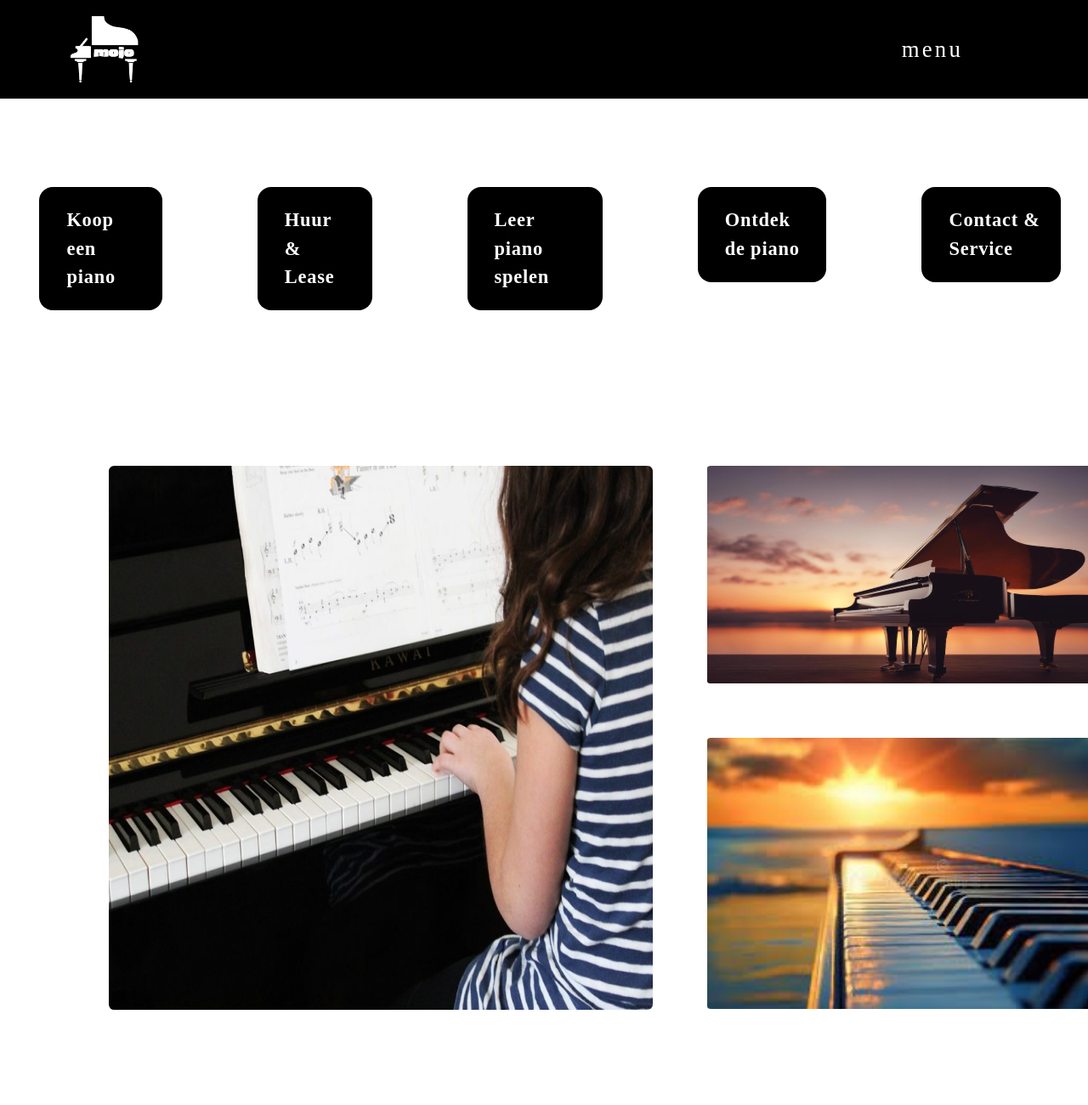
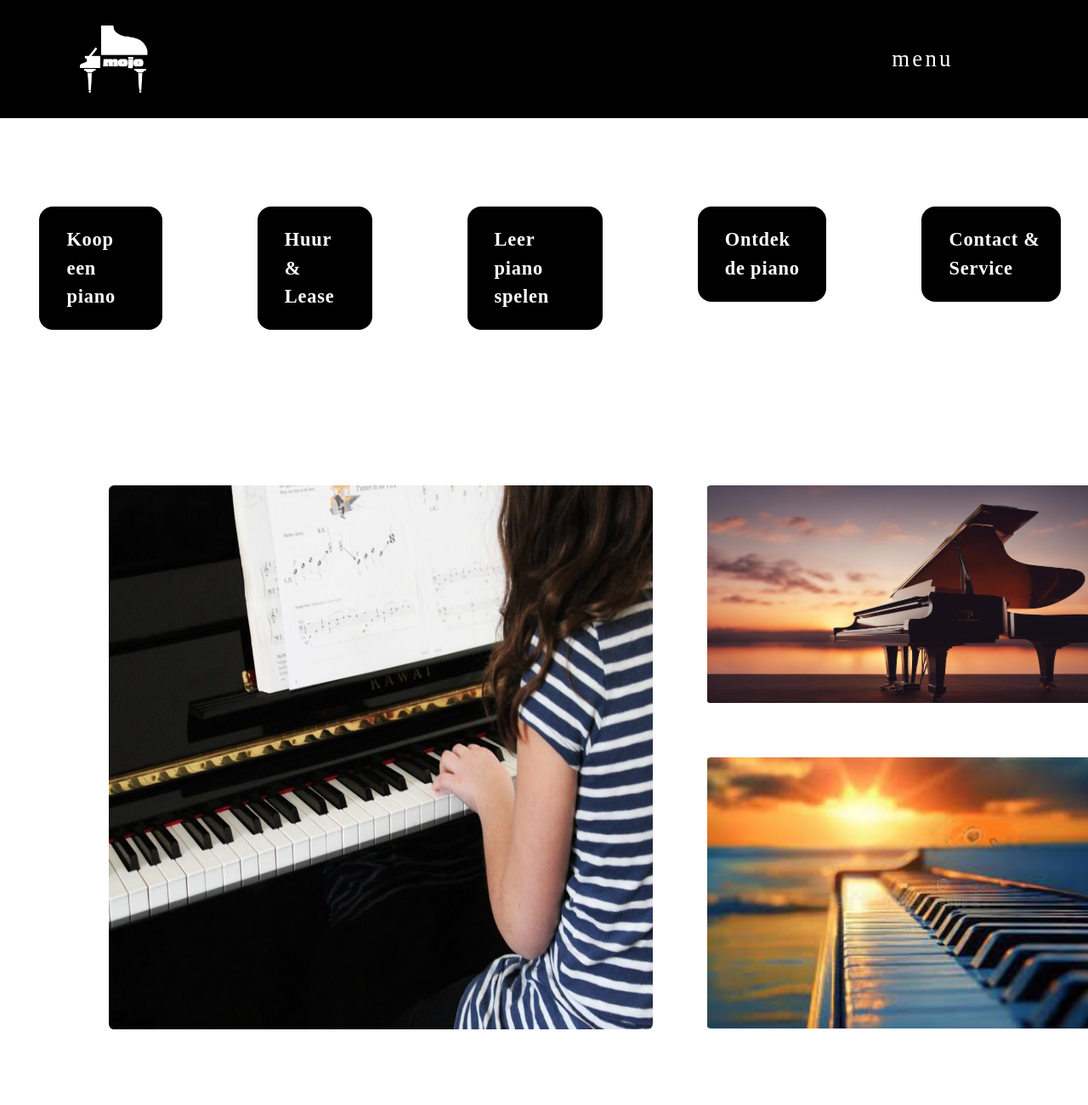
Before and after one commit to nesquikx014/webshop_M4, a plain HTML site: page index.html in a window 1280 px wide. Shown: the top 1300 px of the page at 85% size. Drawn offline with Linux system fonts and the light colour scheme.

Commit message:
LE POISSONNNNN STEVEEEE

```diff
--- a/css/style.css
+++ b/css/style.css
@@ -17,7 +17,7 @@ body{
     min-height: 100px;
     justify-content: space-between;
     align-items: center;
-    padding: 19px;
+    padding: 1.9rem;
 }
 .headerimg_1logo{
     max-height: inherit;
--- a/index.html
+++ b/index.html
@@ -37,7 +37,7 @@
 
   <img  src="fotos/foto header.png" alt=""  class="foto-klein">
   <img  src="fotos/f2.png" alt="" class="foto-groot">
-  <img src="fotos/f3.png" alt="" class="foto-middel" >
+  <img src="fotos/f3.jpg" alt="" class="foto-middel" >
 </div>
 
 
```
Also changed, not shown: fotos/f3.jpg (added), fotos/f6.png (added).
